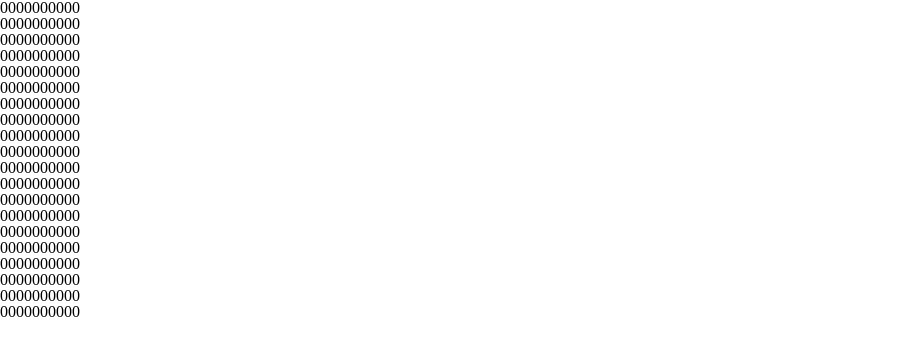
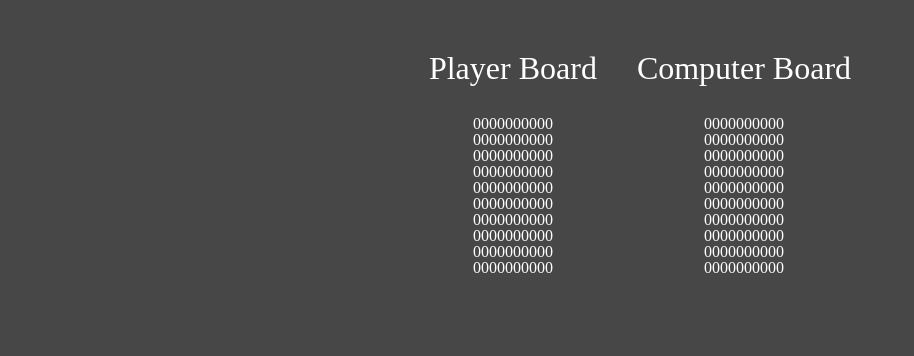
Before and after one commit to juzQrios/odin-battleship, a website built with webpack: page src/index.html in a window 1280 px wide. Shown: the whole page, without its empty margins (0-914 px from the left). Built offline with nearby package versions, Linux system fonts and the light colour scheme.

Commit message:
Add basic board styles

```diff
--- a/src/css/main.css
+++ b/src/css/main.css
@@ -1,6 +1,37 @@
+body {
+  background-color: #3b3a3aee;
+  color: white;
+}
+.container {
+  padding-top: 2rem;
+  display: flex;
+  justify-content: center;
+}
 
-h1 {
+.side {
+  padding: 20px;
   text-align: center;
-  font-family: monospace;
+}
+
+.side h2 {
   font-size: 2rem;
+  padding-bottom: 2rem;
 }
+
+.row {
+  display: flex;
+}
+
+.cell {
+  cursor: pointer;
+  height: 45px;
+  width: 45px;
+  display: flex;
+  justify-content: center;
+  align-items: center;
+}
+
+.empty-cell {
+  color: #f1e8e8;
+  font-size: .8rem;
+}
--- a/src/index.html
+++ b/src/index.html
@@ -9,11 +9,19 @@
 </head>
 
 <body>
+  <div class="instructions">
+  </div>
   <div class="container">
-    <div id="player-board">
-    </div>
-    <div id="computer-board">
-    </div>
+    <section class="side">
+      <h2>Player Board</h2>
+      <div id="player-board" class="board">
+      </div>
+    </section>
+    <section class="side">
+      <h2>Computer Board</h2>
+      <div id="computer-board" class="board">
+      </div>
+    </section>
   </div>
 </body>
 
```
